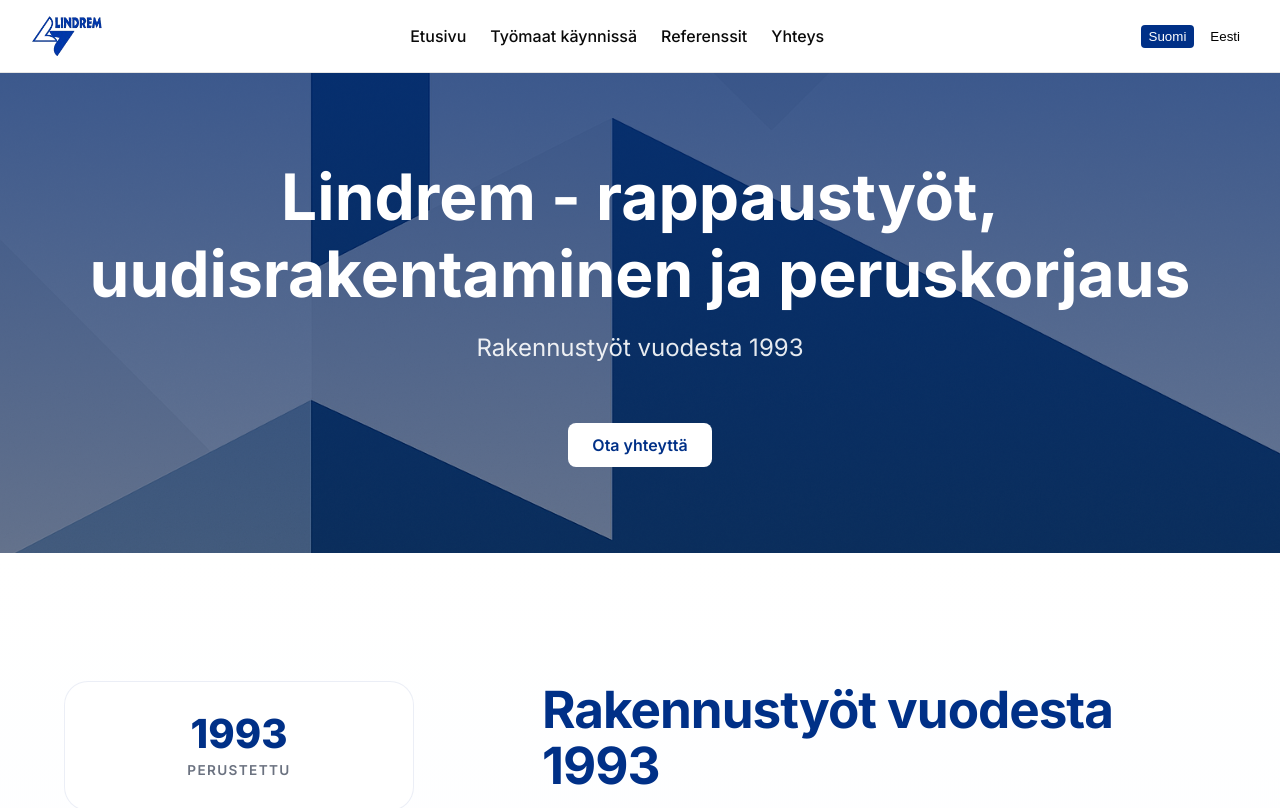
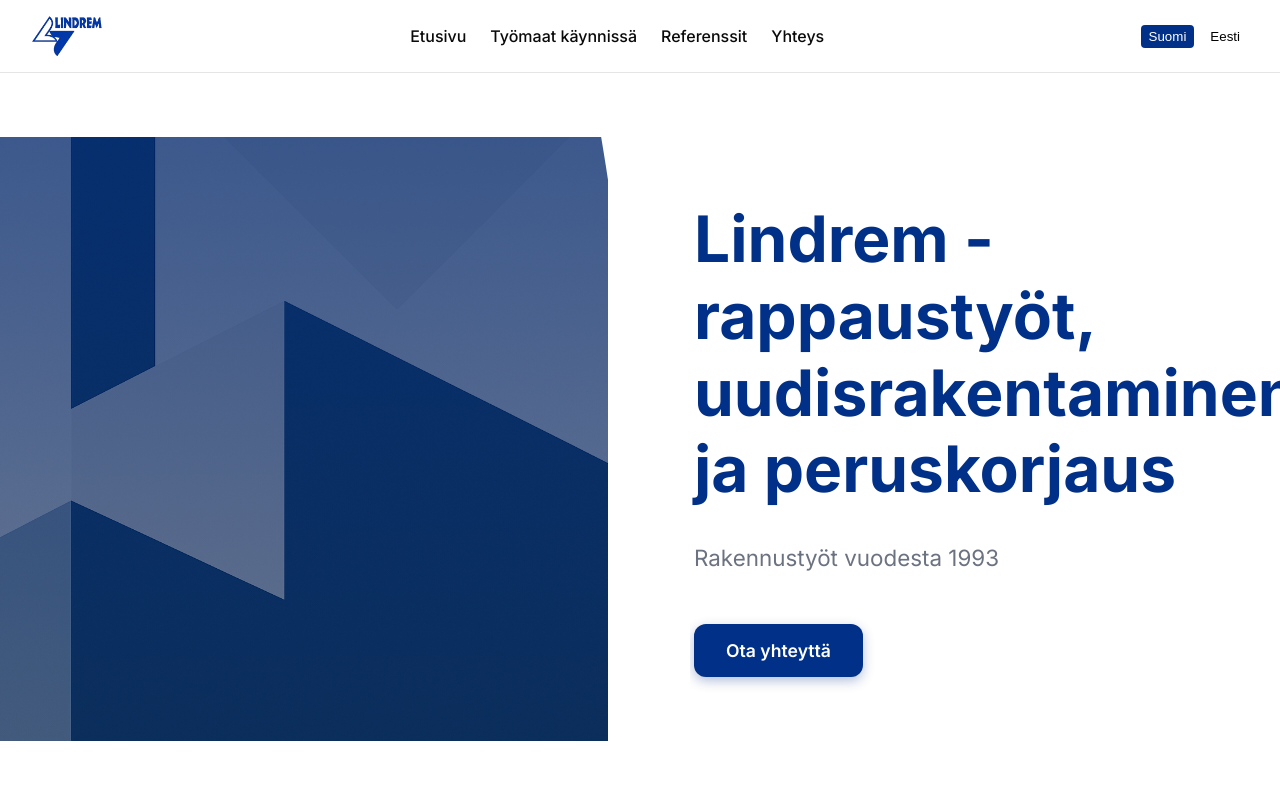
Before and after one commit to v0lliner/lindrem, a React (Create React App) app: page /fi in a window 1280 px wide. Shown: the top 808 px of the page. Built offline with nearby package versions, Linux system fonts and the light colour scheme.

Commit message:
Split Hero Section with Custom Path

```diff
--- a/src/components/HeroSection.jsx
+++ b/src/components/HeroSection.jsx
@@ -12,35 +12,42 @@
   const t = useTranslation('home');
   const tLayout = useTranslation('layout');
   const contactPath = language === 'fi' ? `/${language}/yhteys` : `/${language}/kontakt`;
+
   return (
-    <section className="hero">
-      <div className="container">
-        <h1>{t('heroTitle')}</h1>
-        <p>{t('heroSubtitle')}</p>
-        <Link
-          to={contactPath}
-          style={{
-            display: 'inline-block',
-            marginTop: '2rem',
-            backgroundColor: '#fff',
-            color: 'var(--primary-color)',
-            padding: '0.75rem 1.5rem',
-            borderRadius: '0.5rem',
-            fontWeight: 600,
-            textDecoration: 'none',
-            transition: 'background-color 0.3s, color 0.3s',
-          }}
-          onMouseEnter={(e) => {
-            e.target.style.backgroundColor = 'var(--light-primary)';
-            e.target.style.color = 'var(--primary-color)';
-          }}
-          onMouseLeave={(e) => {
-            e.target.style.backgroundColor = '#fff';
-            e.target.style.color = 'var(--primary-color)';
-          }}
+    <section className="split-hero">
+      {/* Left side - Image background */}
+      <div className="hero-image-side">
+        <div className="hero-background"></div>
+        <div className="hero-overlay"></div>
+      </div>
+
+      {/* Right side - White background with content */}
+      <div className="hero-content-side">
+        <div className="hero-content">
+          <h1 className="hero-title">{t('heroTitle')}</h1>
+          <p className="hero-subtitle">{t('heroSubtitle')}</p>
+          <Link to={contactPath} className="hero-button">
+            {tLayout('contactButton')}
+          </Link>
+        </div>
+      </div>
+
+      {/* Custom path separator */}
+      <div className="hero-separator">
+        <svg
+          viewBox="0 0 100 100"
+          preserveAspectRatio="none"
+          className="separator-path"
         >
-          {tLayout('contactButton')}
-        </Link>
+          <path
+            d="M 0,0
+               C 20,15 30,25 40,40
+               S 60,55 70,70
+               C 80,80 90,90 100,100
+               L 100,0 Z"
+            fill="white"
+          />
+        </svg>
       </div>
     </section>
   );
--- a/src/styles.css
+++ b/src/styles.css
@@ -94,17 +94,148 @@
   padding: 4rem 0;
 }
 
-.hero {
+/* Split Hero Section */
+.split-hero {
   position: relative;
-  min-height: 60vh;
+  min-height: 70vh;
+  display: flex;
+  align-items: stretch;
+  overflow: hidden;
+}
+
+.hero-image-side {
+  position: relative;
+  flex: 1;
   display: flex;
   align-items: center;
   justify-content: center;
-  color: #fff;
-  text-align: center;
-  overflow: hidden;
 }
 
+.hero-background {
+  position: absolute;
+  top: 0;
+  left: 0;
+  width: 100%;
+  height: 100%;
+  background-image: url('./assets/hero-bg.png');
+  background-size: cover;
+  background-position: center;
+  filter: brightness(0.6);
+}
+
+.hero-overlay {
+  position: absolute;
+  top: 0;
+  left: 0;
+  width: 100%;
+  height: 100%;
+  background: linear-gradient(180deg, rgba(0, 48, 135, 0.6), rgba(0, 48, 135, 0.3));
+}
+
+.hero-content-side {
+  position: relative;
+  flex: 1;
+  background: white;
+  display: flex;
+  align-items: center;
+  justify-content: center;
+  padding: 4rem 2rem;
+}
+
+.hero-content {
+  max-width: 500px;
+  width: 100%;
+}
+
+.hero-title {
+  font-size: clamp(2.5rem, 4vw + 1rem, 4rem);
+  margin: 0 0 2rem 0;
+  line-height: 1.2;
+  font-weight: 700;
+  color: var(--primary-color);
+}
+
+.hero-subtitle {
+  font-size: clamp(1.1rem, 1.5vw + 0.5rem, 1.4rem);
+  margin: 0 0 3rem 0;
+  line-height: 1.6;
+  color: var(--muted-color);
+}
+
+.hero-button {
+  display: inline-block;
+  background-color: var(--primary-color);
+  color: white;
+  padding: 1rem 2rem;
+  border-radius: 0.75rem;
+  font-weight: 600;
+  font-size: 1.1rem;
+  text-decoration: none;
+  transition: all 0.3s cubic-bezier(0.4, 0, 0.2, 1);
+  box-shadow: 0 4px 12px rgba(0, 48, 135, 0.3);
+}
+
+.hero-button:hover {
+  background-color: rgba(0, 48, 135, 0.9);
+  transform: translateY(-2px);
+  box-shadow: 0 8px 20px rgba(0, 48, 135, 0.4);
+}
+
+.hero-separator {
+  position: absolute;
+  top: 0;
+  left: 50%;
+  width: 100px;
+  height: 100%;
+  transform: translateX(-50px);
+  pointer-events: none;
+  z-index: 10;
+}
+
+.separator-path {
+  width: 100%;
+  height: 100%;
+}
+
+/* Responsive Design for Split Hero */
+@media (max-width: 1024px) {
+  .split-hero {
+    flex-direction: column;
+    min-height: 80vh;
+  }
+
+  .hero-image-side {
+    min-height: 40vh;
+  }
+
+  .hero-content-side {
+    padding: 3rem 2rem;
+  }
+
+  .hero-separator {
+    display: none;
+  }
+}
+
+@media (max-width: 768px) {
+  .split-hero {
+    min-height: 70vh;
+  }
+
+  .hero-image-side {
+    min-height: 35vh;
+  }
+
+  .hero-content-side {
+    padding: 2rem 1.5rem;
+  }
+
+  .hero-content {
+    max-width: 100%;
+  }
+}
+
+/* Remove old hero styles */
 .hero::before {
   content: '';
   position: absolute;
```
